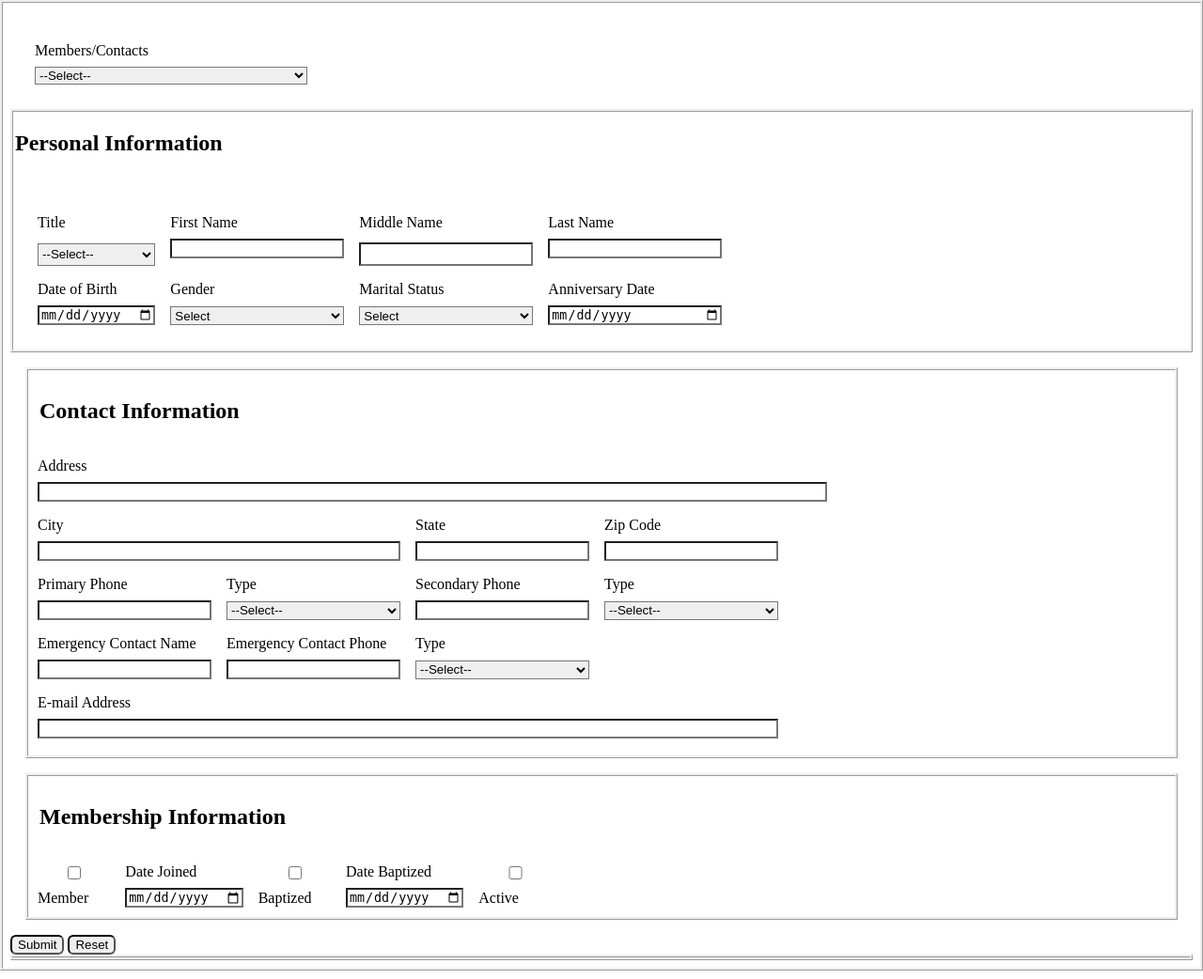
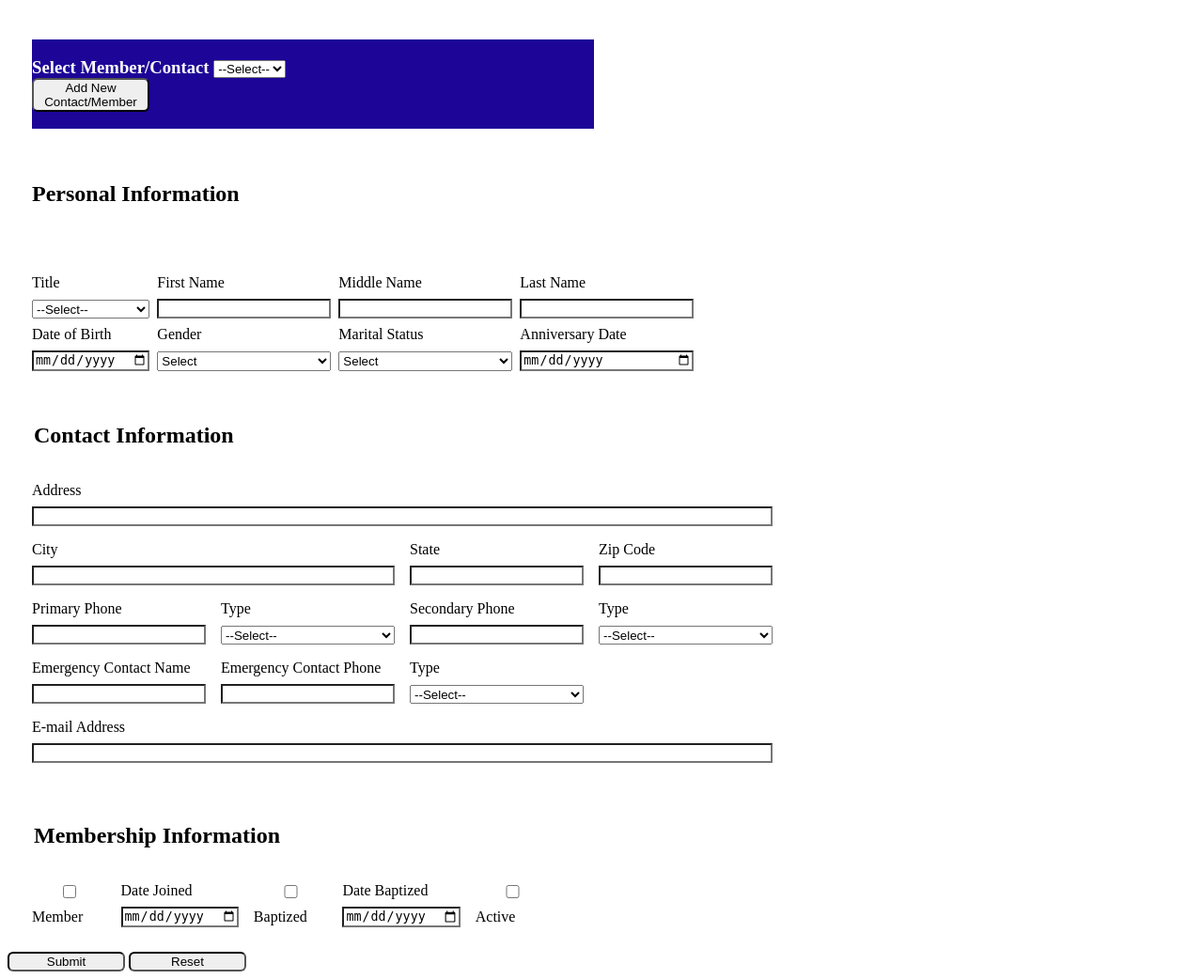
Before and after one commit to scherron56/nbbtm-central-cms, a PHP site: page / in a window 1280 px wide. Shown: the whole page at 94% size. Run offline with PHP 8.4, Linux system fonts and the light colour scheme; data that the repository does not hold is empty.

Commit message:
Refactor contact management system: Update CSS styles, enhance form layout, and remove unused HTML file

```diff
--- a/css/style.css
+++ b/css/style.css
@@ -1,7 +1,7 @@
 *, *::before, *::after {
     box-sizing: border-box;
     border-width: 100%;
-    border-style: ridge;
+    /* border-style: ridge; */
 }
 
 .nborder{
@@ -11,25 +11,19 @@
 label{
     border: none;
 }
-.container{
+.selContact{
     display: grid;
-    grid-template-columns: repeat(6, 1fr);
+    grid-template-columns: repeat(4, 1fr);
     justify-items: left;
     gap: 1rem;
     margin: 1rem;
     padding: 10px;
 }
-.selectContainer{
-    display: grid;
-    grid-template-columns: repeat(4, 1fr);
-    justify-items: left;
-
-    gap: 1rem;
-    margin: 1rem;
-    padding: 10px;
+.selBox{
+    background-color: rgb(29, 5, 151);
 }
 
-.selectContainer2{
+.persInform{
     display: grid;
     grid-template-columns: repeat(12, 1fr);
     justify-items: left;
@@ -38,27 +32,8 @@ label{
     margin: 1rem;
     padding: 10px;
 }
-.perscontainer{
-    display:grid;
-    justify-items: left;
-    gap:1rem;
-    margin: 1rem;
-    padding: 10px;
-}
-.persconRow1{
-    grid-row: 2
-}
 
-.container2{
-    display: grid;
-    grid-template-columns: repeat(9, 1fr);
-    justify-items: left;
-    gap: 1rem;
-    margin: 1rem;
-    padding: 10px;
-}
-
-.container3{
+.conInform{
     display: grid;
     grid-template-columns: repeat(12, 1fr);
     justify-items: left;
@@ -105,10 +80,16 @@ input{
 }
 .nb-btn{
     border-radius: 6px;
+    width: 125px;
 }
 h2{
     border:none;
 }
 .text-danger {
     color: #dc3545; /* Nice, professional red */
+    font-weight: bold;
 }
+.text-success {
+    color: #15732b; /* Nice, professional green */
+    font-weight: bold;
+}
--- a/index.php
+++ b/index.php
@@ -150,7 +150,7 @@
               $('#firstError, #lastError, #emailError, #responseMsg').text('');
 
               let contactId = $('#contact_id').val();
-
+              let curAction = (contactId === "" || contactId === "0") ? 'Adding' : 'Updating';
               // Determine target URL based on whether contactId exists
               let targetUrl = (contactId === "" || contactId === "0") ? 'saveContact.php' : 'updateContact.php';
               $.ajax({
@@ -161,6 +161,14 @@
                   success: function(response) {
                     if (response.status === 'success') {
                       $('#responseMsg').html('<p style="color:green;">' + response.message + '</p>');
+                      if(curAction=='Adding'){
+                        const $newOption = new Option($('#last_name').val() + ", " + $('#first_name').val(), response.id);
+                        $('#contactID').append($newOption).val(response.id);
+                        // Add and select the
+                        $('#contact_id').val(response.id);
+                        $('#submitBtn').text('Update Contact/Member');
+                        $('#resetBtn').show();
+                      }
                       // if (targetUrl === 'saveContact.php') {
                       //   $fullname = data.last_name.", ".data.first_name;
                       //   const conSelectName = data.contactId;
@@ -180,9 +188,9 @@
                       let response = xhr.responseJSON;
 
                       if (response && response.errors) {
-                        if (response.errors.firstname) $('#firstError').text(response.errors.firstname).addClass('text-danger');
-                        if (response.errors.lastname) $('#lastError').text(response.errors.lastname).addClass('text-danger');
-                        if (response.errors.c_email) $('#emailError').text(response.errors.c_email).addClass('text-danger');
+                        if (response.errors.firstname) $('#responseMsg').text(response.errors.firstname).addClass('text-danger');
+                        if (response.errors.lastname) $('#responseMsg').text(response.errors.lastname).addClass('text-danger');
+                        if (response.errors.c_email) $('#responseMsg').text(response.errors.c_email).addClass('text-danger');
                       } else if (response && response.message) {
                         $('#responseMsg').html('<p style="color:red;">' + response.message + '</p>');
                       } else {
@@ -201,27 +209,30 @@
 
   <form id="contact-select" name="contact-select" class="nborder">
 
-    <div class="selectContainer nborder" name="conSelect" id="conSelect">
-      <div class="form-field form-row1 nborder" style="--colspan: 1;">
-        <label for="contactID" class="nborder">Members/Contacts</label>
+    <div class="selContact nborder" name="conSelect" id="conSelect">
+      <div class="form-field form-row1 nborder"  style="--colspan: 2;">
+        <label for="contactID" class="nborder selBox" style="color: white;"><h3>Select Member/Contact</label>
         <select name="contactID" id="contactID">
           <option value="">--Select--</option>
         </select>
+        <div><button type="button" id="addMember" class="nb-btn" >Add New Contact/Member</button></div>
       </div>
-    </div>
+      <!-- <input type="button" id="addMember" class="nb-btn" >Add New Contact/Member</input> -->
+  </div>
+
   </form>
-  <form id="contact-form" name="contact-form" class="nborder">
+  <form id="contact-form" name="contact-form" class="nborder" >
     <div id="personalInfo" name="personalInfo">
-      <legend>
+      <legend style="margin: 1rem; padding: 10px;">
         <h2>Personal Information</h2>
       </legend>
-      <div class="selectContainer2 nborder">
+      <input type="hidden" name="contact_id" id="contact_id"></input>
+      <div class="persInform nborder">
        <div class="form-field nborder" style="--colspan: 1;">
-        <input type="hidden" name="contact_id" id="contact_id"></input></div>
-
+        <!-- <input type="hidden" name="contact_id" id="contact_id"></input></div> -->
        <div class="form-field form-row2 nborder" style="--colspan: 1;">
           <label for="title_id">Title</label>
-          <select name="title_id" id="title_id" size="1">
+          <select name="title_id" id="title_id">
             <option value="">--Select--</option>
           </select>
         </div>
@@ -230,7 +241,7 @@
         <div class="form-field form-row2 nborder" style="--colspan: 1;">
           <label for="first_name">First Name</label>
           <input type="text" name="first_name" id="first_name">
-          <div id="firstError" class="nborder"> </div>
+          <!-- <div id="firstError" class="nborder"> </div> -->
         </div>
         <div class="form-field form-row2 nborder" style="--colspan: 1;">
           <label for="middle_name">Middle Name</label>
@@ -240,7 +251,7 @@
         <div class="form-field form-row2 nborder" style="--colspan: 1;">
           <label for="last_name">Last Name</label>
           <input type="text" id="last_name" name="last_name"/></label>
-          <div id="lastError" class="nborder"> </div>
+          <!-- <div id="lastError" class="nborder"> </div> -->
         </div>
 
         <div class="form-field form-row3 nborder" style="--colspan: 1;">
@@ -269,11 +280,11 @@
       </div>
 
     </div>
-    <div class="container3" id="contactInfo" name="contactInfo">
+    <div class="conInform" id="contactInfo" name="contactInfo">
       <legend>
         <h2>Contact Information</h2>
       </legend>
-      <div class="form-field form-row1 nborder" style="--colspan: 5;">
+      <div class="form-field form-row1 nborder" style="--colspan: 4;">
         <label for="address_1">Address</label>
         <input type="text" id="address_1" name="address_1" autocomplete="off" />
       </div>
@@ -330,7 +341,7 @@
         <div id="c_emailError" class="nborder"></div>
       </div>
     </div>
-    <div class="container3" id="membershipInfo" name="membershipInfo">
+    <div class="conInform" id="membershipInfo" name="membershipInfo">
       <legend>
         <h2>Membership Information</h2>
       </legend>
```
Also changed, not shown: snippets/temp.html (renamed from temp.html).
